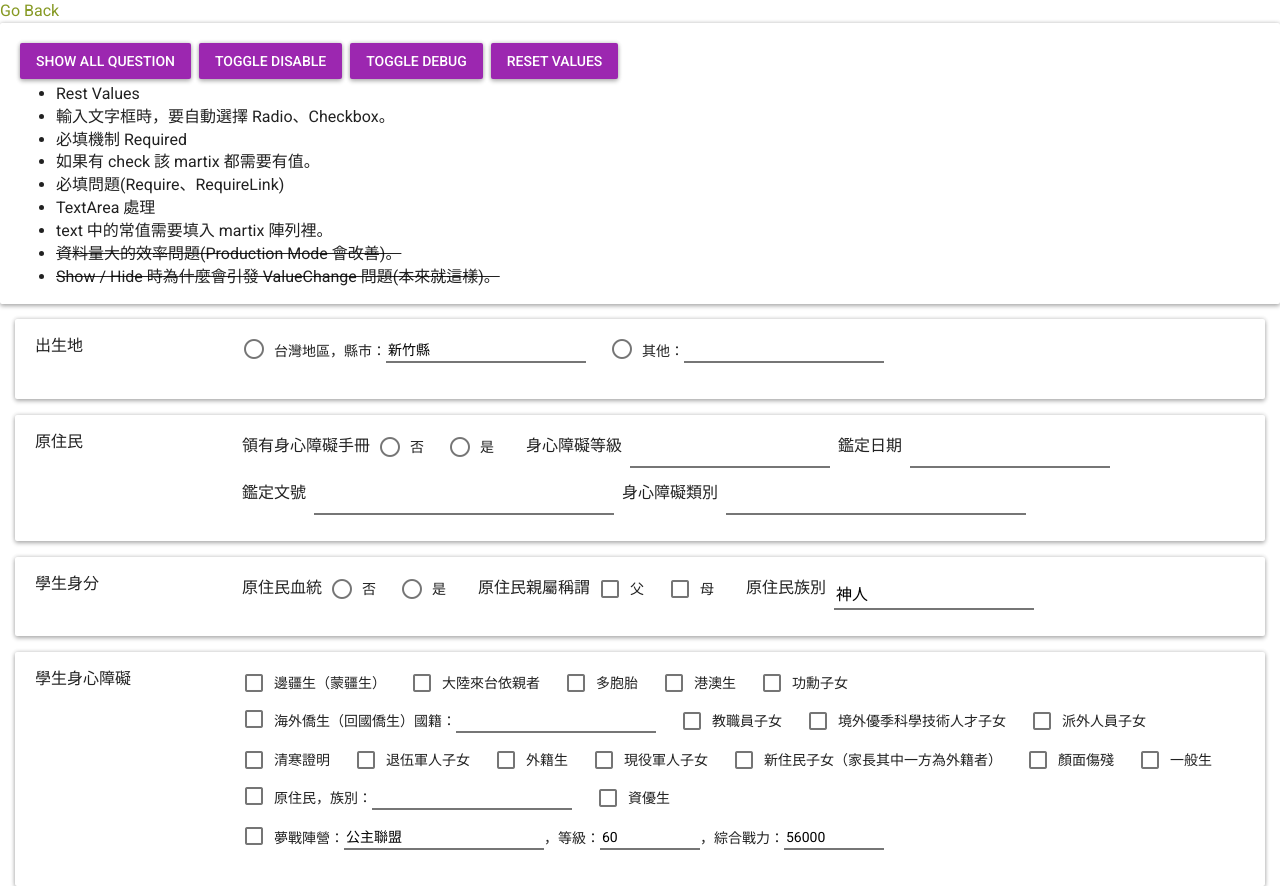
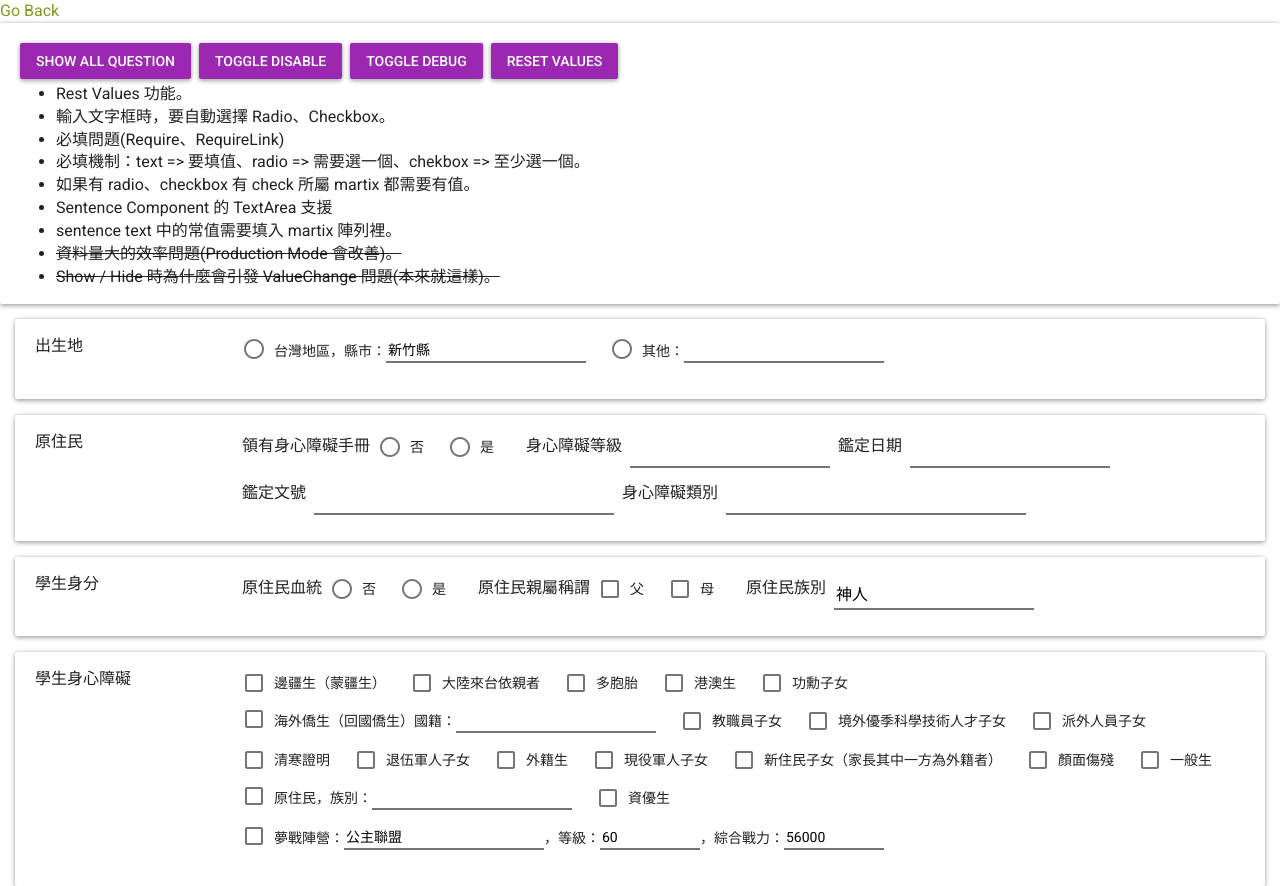
Before and after one commit to gildarts/counseling-render, an Angular app: page /research/query in a window 1280 px wide. Built offline with nearby package versions, Linux system fonts and the light colour scheme.

Commit message:
需改善項目。

```diff
--- a/src/app/research/query-test/query-test.component.html
+++ b/src/app/research/query-test/query-test.component.html
@@ -10,13 +10,13 @@
     <button class="btn btn-primary m-1" type="button"
             (click)="resetValues()">Reset Values</button>
     <ul>
-      <li>Rest Values</li>
+      <li>Rest Values 功能。</li>
       <li>輸入文字框時，要自動選擇 Radio、Checkbox。</li>
-      <li>必填機制 Required</li>
-      <li>如果有 check 該 martix 都需要有值。</li>
       <li>必填問題(Require、RequireLink)</li>
-      <li>TextArea 處理</li>
-      <li>text 中的常值需要填入 martix 陣列裡。</li>
+      <li>必填機制：text => 要填值、radio => 需要選一個、chekbox => 至少選一個。</li>
+      <li>如果有 radio、checkbox 有 check 所屬 martix 都需要有值。</li>
+      <li>Sentence Component 的 TextArea 支援</li>
+      <li>sentence text 中的常值需要填入 martix 陣列裡。</li>
       <li class="clean">資料量大的效率問題(Production Mode 會改善)。</li>
       <li class="clean">Show / Hide 時為什麼會引發 ValueChange 問題(本來就這樣)。</li>
     </ul>
```
